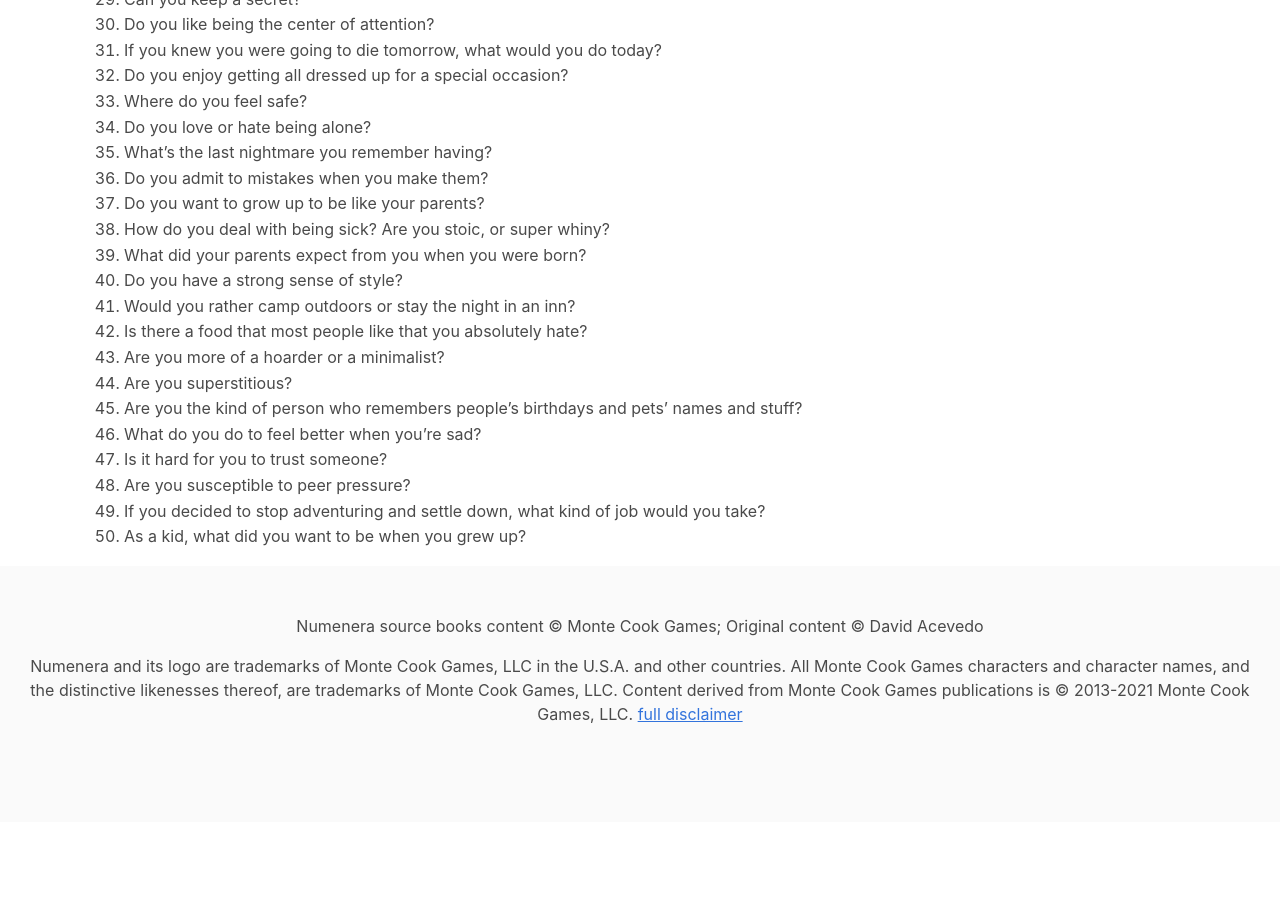
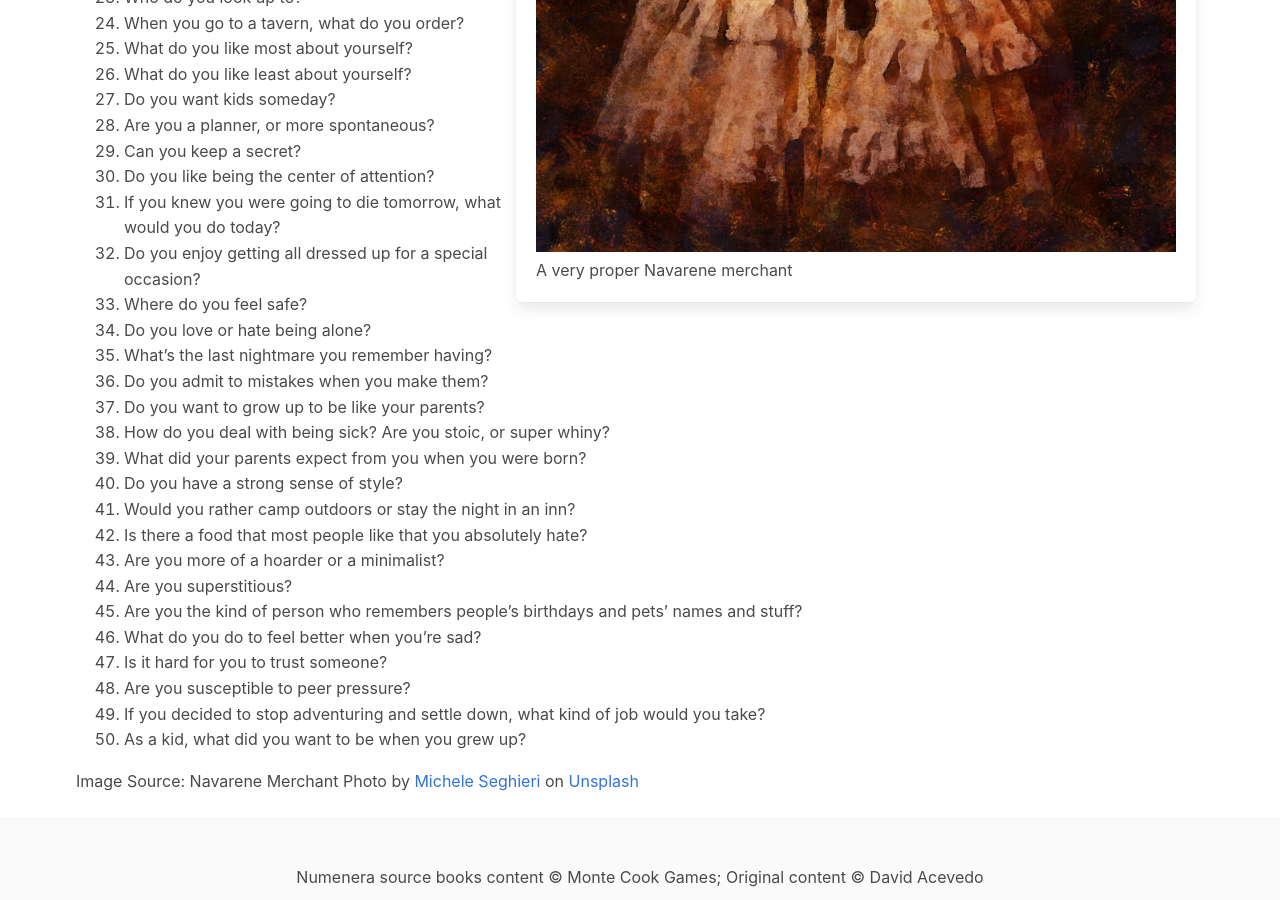
Before and after one commit to rebelwarrior/numenera, a Jekyll site: the page built from 50-questions.md, in a window 1280 px wide and 900 px high, scrolled down 932 px. Built offline with Jekyll 4.4.1, drawn with Linux system fonts in a browser that asks for light colours; nearby versions of some CDN libraries; before the commit the page ends 1754 px from its top, so only the background shows below that.

```diff
--- a/50-questions.md
+++ b/50-questions.md
@@ -8,6 +8,12 @@
 {:.title.is-2.mt-2}
 
 _by Ginny Di see: [Ginny Di's youtube](http://youtube.com/ginnydi) or [her website](https://www.ginnydi.com/)_
+
+![NavareneMerchant]({{ site.url }}/assets/images/michele-seghieri-ICyEZVqS4N4-unsplash_DAP_Benson_New.jpg)
+A very proper Navarene merchant
+{:.box.is-pulled-right.mx-2}
+
+<br>
 
 1.   Are you a morning person or more of a night owl?
 1.   What’s the first thing you notice about a person when you meet them?
@@ -60,3 +66,7 @@
 1.   If you decided to stop adventuring and settle down, what kind of job would you take?
 1.   As a kid, what did you want to be when you grew up?
 {:.ml-6}
+
+Image Source: Navarene Merchant Photo by <a href="https://unsplash.com/@micheleseghieri?utm_source=unsplash&utm_medium=referral&utm_content=creditCopyText">Michele Seghieri</a> on <a href="https://unsplash.com/s/photos/steampunk-dress?utm_source=unsplash&utm_medium=referral&utm_content=creditCopyText">Unsplash</a>
+
+<br>
--- a/image-sources.txt
+++ b/image-sources.txt
@@ -36,3 +36,7 @@
 search Tents
 
 Photo by <a href="https://unsplash.com/@joshuas?utm_source=unsplash&utm_medium=referral&utm_content=creditCopyText">Joshua Sukoff</a> on <a href="https://unsplash.com/?utm_source=unsplash&utm_medium=referral&utm_content=creditCopyText">Unsplash</a>
+
+search fire man
+
+Photo by <a href="https://unsplash.com/@blakeliskphoto?utm_source=unsplash&utm_medium=referral&utm_content=creditCopyText">Blake Lisk</a> on <a href="https://unsplash.com/s/photos/fire-man?utm_source=unsplash&utm_medium=referral&utm_content=creditCopyText">Unsplash</a>
```
Also changed, not shown: character-creation.md (+6 -1 lines), setting/ninth-world.md (+1 -0 lines), setting/the-scarp.md (+1 -0 lines), assets/images/blake-lisk-BxRSlJhFHus-unsplash-2_DAP_Benson-edit.jpg (added).
